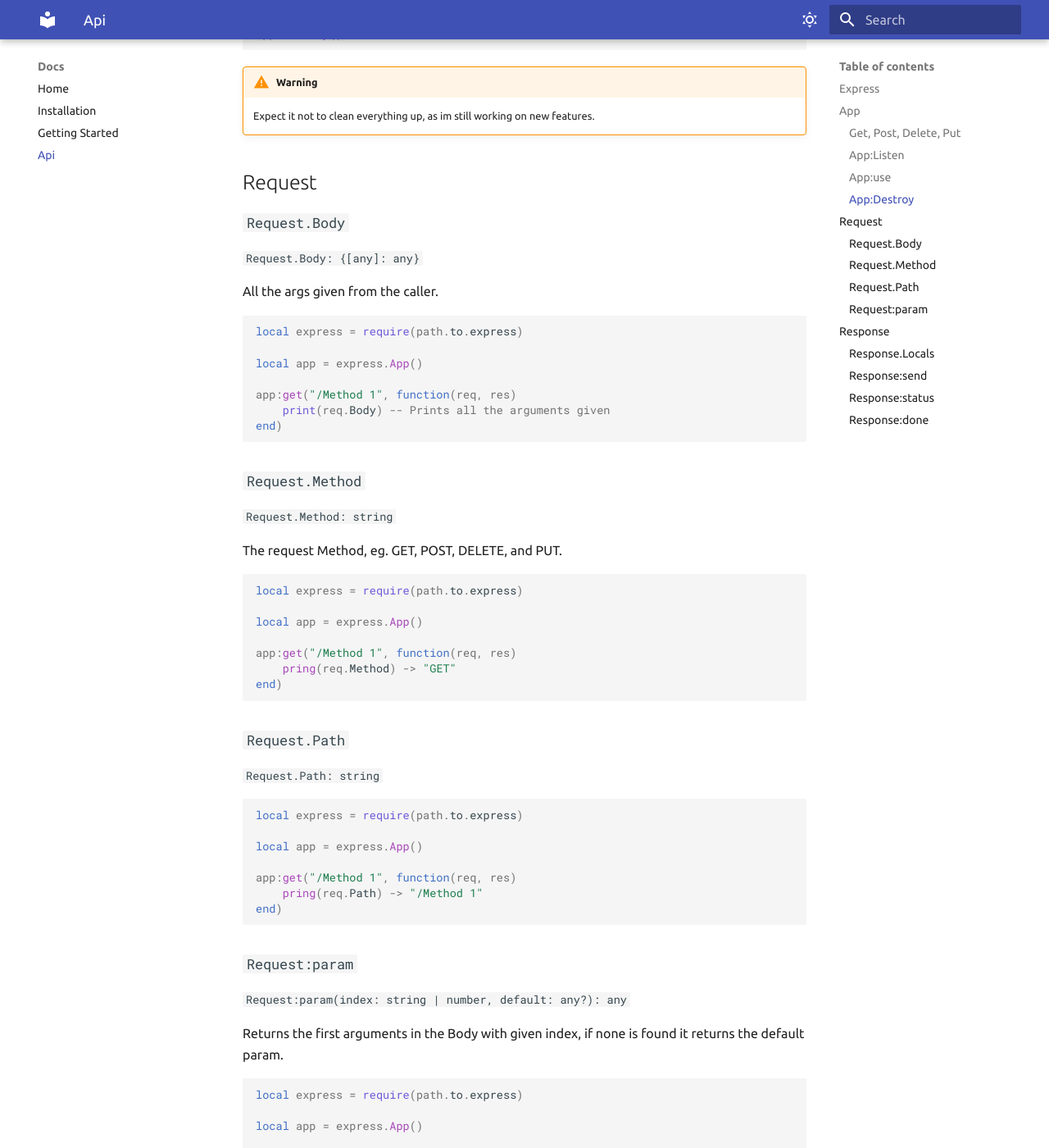
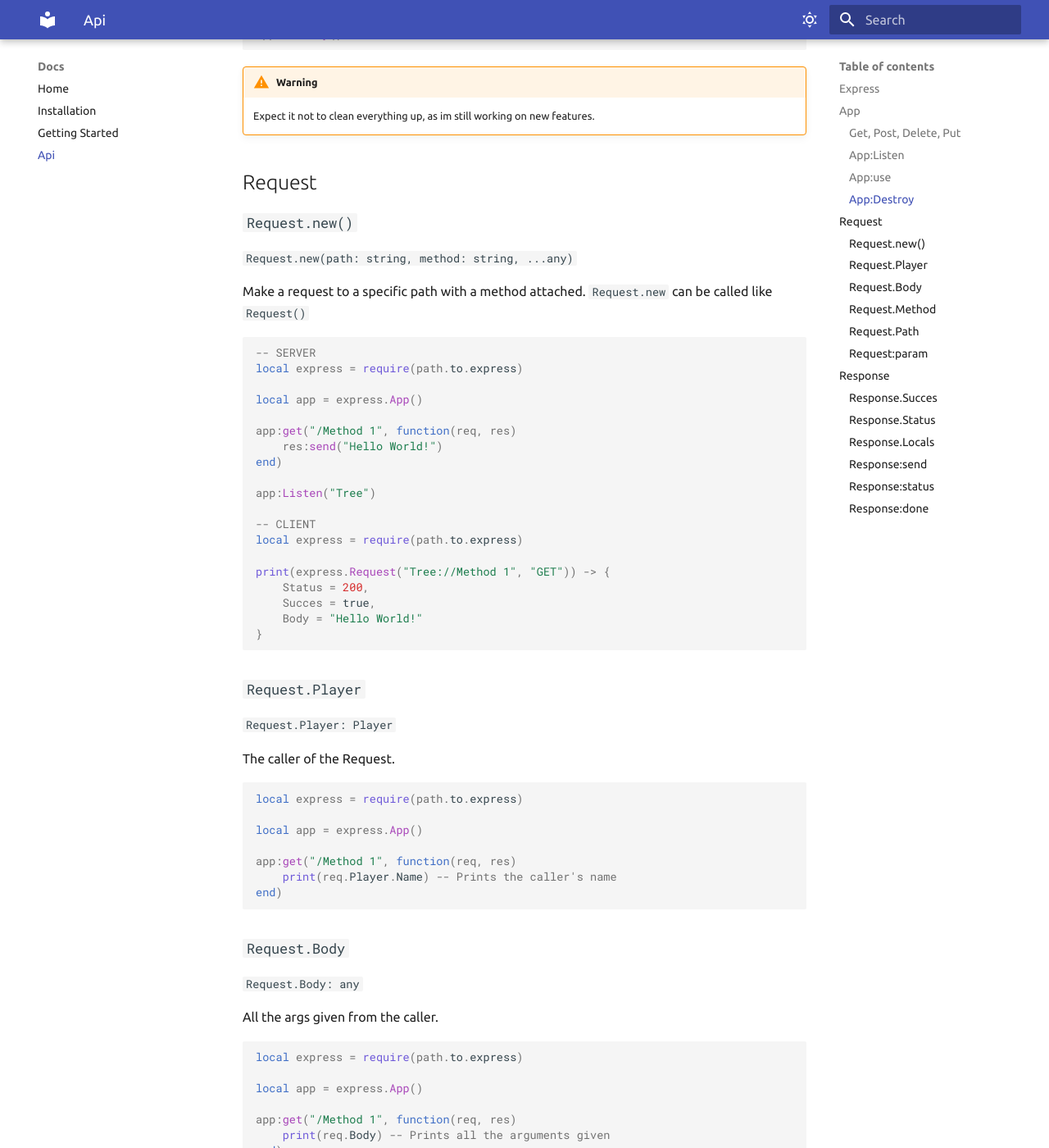
Before and after one commit to HawDevelopment/Ro-Express, an MkDocs documentation site: the page built from docs/Api.md, in a window 1280 px wide and 1400 px high, scrolled down 2418 px. Shown: the whole window at 82% size. Built offline with MkDocs 1.6.1 and Material for MkDocs 9.7.7, drawn with Linux system fonts in a browser that asks for light colours; some of the changed text lies outside the part shown.

Commit message:
I need to go!

````diff
--- a/docs/Api.md
+++ b/docs/Api.md
@@ -118,9 +118,56 @@ app:Destroy()
 
 ## Request
 
+### `Request.new()`
+
+`Request.new(path: string, method: string, ...any)`
+
+Make a request to a specific path with a method attached.
+`Request.new` can be called like `Request()`
+
+``` lua
+-- SERVER
+local express = require(path.to.express)
+
+local app = express.App()
+
+app:get("/Method 1", function(req, res)
+    res:send("Hello World!")
+end)
+
+app:Listen("Tree")
+
+-- CLIENT
+local express = require(path.to.express)
+
+print(express.Request("Tree://Method 1", "GET")) -> {
+    Status = 200,
+    Succes = true,
+    Body = "Hello World!"
+}
+
+```
+
+
+### `Request.Player`
+
+`Request.Player: Player`
+
+The caller of the Request.
+
+``` lua
+local express = require(path.to.express)
+
+local app = express.App()
+
+app:get("/Method 1", function(req, res)
+    print(req.Player.Name) -- Prints the caller's name
+end)
+```
+
 ### `Request.Body`
 
-`Request.Body: {[any]: any}`
+`Request.Body: any`
 
 All the args given from the caller.
 
@@ -176,11 +223,36 @@ local express = require(path.to.express)
 local app = express.App()
 
 app:get("/Method 1", function(req, res)
-    pring(req:param("Player")) -- Prints the callers name
+    -- Prints the value of that index
+    pring(req:param("Foo Bar Bazz"))
 end)
 ```
 
 ## Response
+
+### `Response.Succes`
+
+`Response.Succes: boolean`
+
+Is true if no error happened while Requesting.
+
+``` lua
+local express = require(path.to.express)
+
+print(express.Request("Tree://Method 1","GET").Succes) -> true
+```
+
+### `Response.Status`
+
+`Response.Status: number`
+
+The returned status from the Request.
+
+``` lua
+local express = require(path.to.express)
+
+print(express.Request("Tree://Method 1","GET").Status) -> 200
+```
 
 ### `Response.Locals`
 
````
Also changed, not shown: 4 other files.
